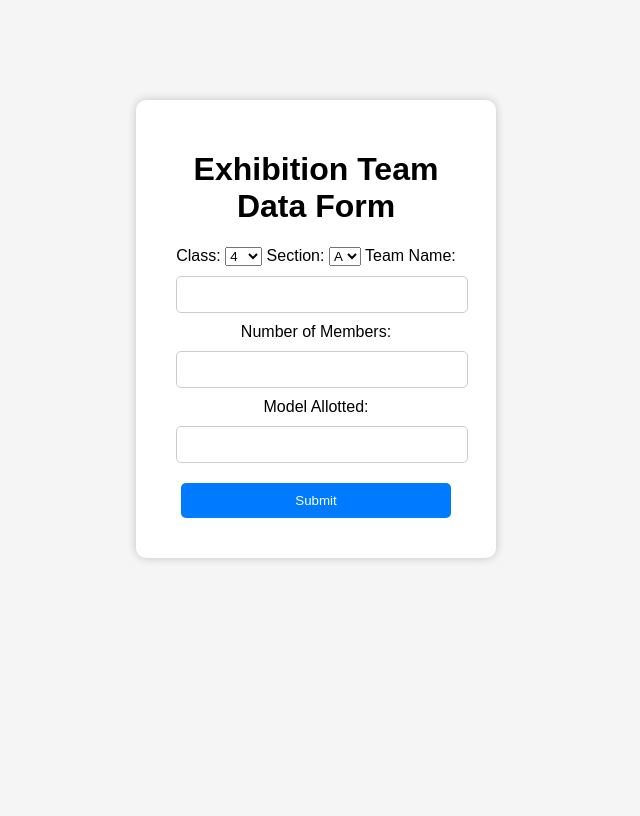
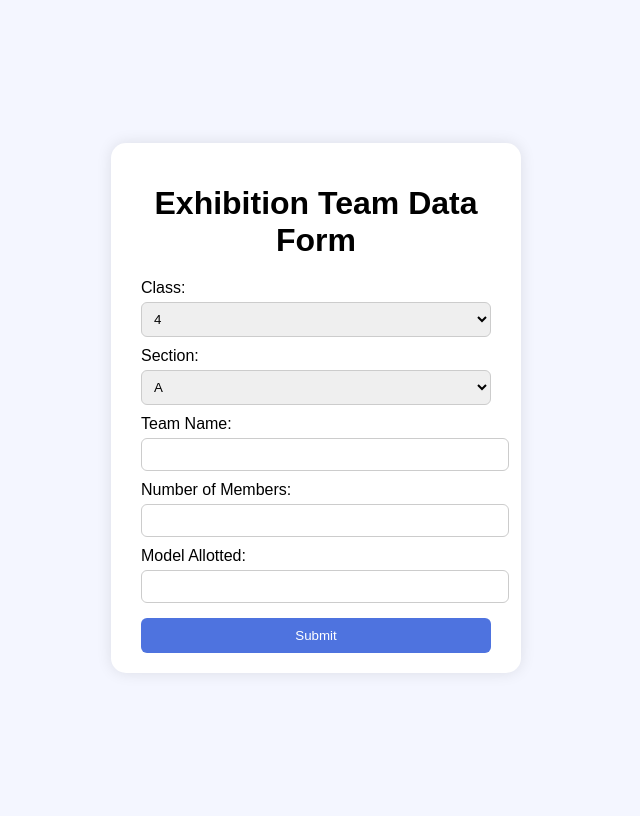
Before and after one commit to marrios9669/exhibition-entrpp, a Flask app: page / in a window 1280 px wide. Shown: the whole page, without its empty margins (324-964 px from the left). Before the commit the page ends 561 px from the top, so only its background shows below. Run offline with Flask 3, Linux system fonts and the light colour scheme.

Commit message:
Refactor CSS for layout and styling improvements

```diff
--- a/static/style.css
+++ b/static/style.css
@@ -1,27 +1,43 @@
 body {
-    background-color: #f5f5f5;
     font-family: Arial, sans-serif;
-    text-align: center;
+    background: #f4f6ff;
+    display: flex;
+    justify-content: center;
+    align-items: center;
+    height: 100vh;
 }
-
 .container {
     background: white;
-    padding: 30px;
-    margin: 100px auto;
-    width: 300px;
-    border-radius: 10px;
-    box-shadow: 0 0 10px rgba(0,0,0,0.2);
+    padding: 20px 30px;
+    border-radius: 15px;
+    box-shadow: 0 0 15px rgba(0,0,0,0.1);
+    width: 350px;
 }
-
-input, button {
-    margin: 10px;
-    padding: 10px;
-    width: 90%;
-    border-radius: 5px;
+h1 {
+    text-align: center;
+    margin-bottom: 20px;
+}
+label {
+    display: block;
+    margin-top: 10px;
+}
+input, select {
+    width: 100%;
+    padding: 8px;
+    margin-top: 5px;
     border: 1px solid #ccc;
+    border-radius: 6px;
 }
 button {
-    background-color: #007BFF;
+    margin-top: 15px;
+    width: 100%;
+    padding: 10px;
+    background: #4e73df;
     color: white;
     border: none;
+    border-radius: 6px;
+    cursor: pointer;
 }
+button:hover {
+    background: #2e59d9;
+}
```
